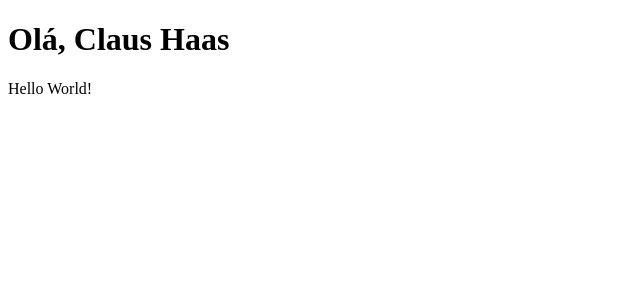
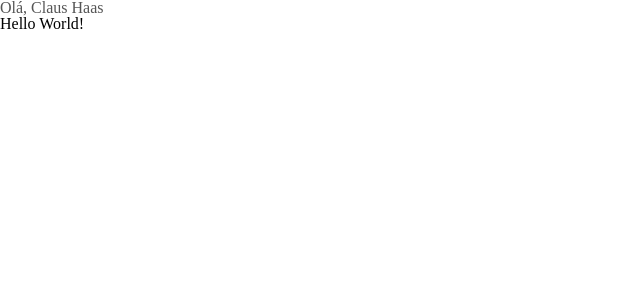
Before and after one commit to claushaas/vite-react-project, a React (Vite) app: page / in a window 1280 px wide. Shown: the top 300 px of the page, without its empty margins (0-640 px from the left). Built offline with nearby package versions, Linux system fonts and the light colour scheme.

Commit message:
usando styled components

```diff
--- a/package.json
+++ b/package.json
@@ -11,7 +11,9 @@
   },
   "dependencies": {
     "react": "^18.2.0",
-    "react-dom": "^18.2.0"
+    "react-dom": "^18.2.0",
+    "styled-components": "^6.0.1",
+    "styled-reset": "^4.5.1"
   },
   "devDependencies": {
     "@trybe/eslint-config-frontend": "^1.11.3",
--- a/src/App.tsx
+++ b/src/App.tsx
@@ -1,11 +1,16 @@
+import { ThemeProvider } from 'styled-components';
 import Header from './components/Header';
+import GlobalStyle from './GlobalStyle';
+
+import theme from './assets/styledTheme';
 
 function App() {
   return (
-    <div>
+    <ThemeProvider theme={ theme }>
+      <GlobalStyle />
       <Header />
       <p>Hello World!</p>
-    </div>
+    </ThemeProvider>
   );
 }
 
--- /dev/null
+++ b/src/GlobalStyle.ts
@@ -0,0 +1,8 @@
+import { createGlobalStyle } from 'styled-components';
+import reset from 'styled-reset';
+
+const GlobalStyle = createGlobalStyle`
+  ${reset}
+`;
+
+export default GlobalStyle;
--- /dev/null
+++ b/src/assets/styledTheme.ts
@@ -0,0 +1,5 @@
+const theme = {
+  main: '#555',
+};
+
+export default theme;
--- a/src/components/Header.tsx
+++ b/src/components/Header.tsx
@@ -1,3 +1,9 @@
+import styled from 'styled-components';
+
+const H1 = styled.h1`
+  color: ${(props) => (props.color ? props.color : props.theme.main)};
+`;
+
 const user = {
   name: 'Claus',
   lastName: 'Haas',
@@ -5,11 +11,11 @@ const user = {
 
 function Header() {
   return (
-    <h1>
+    <H1>
       Olá,
       {' '}
       {`${user.name} ${user.lastName}`}
-    </h1>
+    </H1>
   );
 }
 
```
Also changed, not shown: 1 other file (tests, documents, lock files or other folders).
